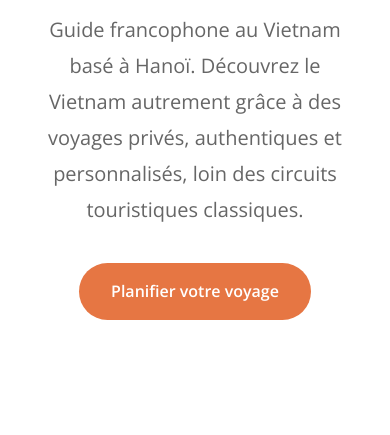
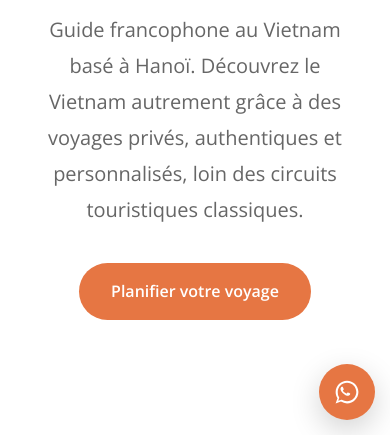
Before and after one commit to reonica/avecjo, a plain HTML site: page index.html in a window 390 px wide. Shown: the part 409-844 px from the top of the page. Drawn offline with nearby package versions, Linux system fonts and the light colour scheme.

Commit message:
Update index.html

```diff
--- a/index.html
+++ b/index.html
@@ -201,6 +201,63 @@ font-size:40px;
 
 }
 
+.floating-whatsapp{
+position:fixed;
+right:25px;
+bottom:25px;
+z-index:9999;
+
+display:flex;
+align-items:center;
+gap:10px;
+
+padding:14px 20px;
+
+background:var(--orange);
+color:white;
+
+text-decoration:none;
+font-weight:600;
+font-size:15px;
+
+border-radius:50px;
+
+box-shadow:0 10px 30px rgba(0,0,0,.18);
+
+transition:.3s ease;
+}
+
+.floating-whatsapp:hover{
+transform:translateY(-3px);
+background:var(--blue);
+}
+
+.floating-whatsapp svg{
+width:24px;
+height:24px;
+flex-shrink:0;
+}
+
+@media(max-width:768px){
+
+.floating-whatsapp{
+right:15px;
+bottom:15px;
+padding:14px;
+border-radius:50%;
+}
+
+.floating-whatsapp span{
+display:none;
+}
+
+.floating-whatsapp svg{
+width:28px;
+height:28px;
+}
+
+}
+
 </style>
 </head>
 
@@ -339,6 +396,22 @@ Disponibilité avant, pendant et après votre séjour pour vous garantir une exp
 
 </section>
 
+<!-- FLOATING WHATSAPP -->
+
+<a
+  href="https://wa.me/84916882795"
+  class="floating-whatsapp"
+  target="_blank"
+  aria-label="WhatsApp Joseph Hai"
+>
+  <svg viewBox="0 0 32 32" fill="currentColor">
+    <path d="M19.11 17.39c-.28-.14-1.63-.8-1.88-.89-.25-.09-.43-.14-.61.14-.18.28-.7.89-.86 1.08-.16.18-.32.21-.6.07-.28-.14-1.16-.43-2.21-1.37-.82-.73-1.37-1.63-1.53-1.91-.16-.28-.02-.43.12-.57.13-.13.28-.32.43-.48.14-.16.18-.28.28-.46.09-.18.05-.35-.02-.48-.07-.14-.61-1.48-.84-2.02-.22-.53-.44-.46-.61-.47h-.52c-.18 0-.48.07-.73.35s-.96.94-.96 2.29c0 1.35.98 2.65 1.12 2.83.14.18 1.92 2.93 4.65 4.11.65.28 1.15.44 1.54.56.65.21 1.24.18 1.71.11.52-.08 1.63-.67 1.86-1.31.23-.64.23-1.19.16-1.31-.07-.12-.25-.18-.53-.32z"/>
+    <path d="M16.03 3C8.85 3 3.03 8.82 3.03 16c0 2.53.72 4.99 2.09 7.12L3 29l6.08-2.08A12.9 12.9 0 0 0 16.03 29C23.2 29 29.03 23.18 29.03 16S23.2 3 16.03 3zm0 23.64c-2.11 0-4.18-.57-5.99-1.65l-.43-.25-3.61 1.24 1.18-3.52-.28-.46A10.57 10.57 0 0 1 5.4 16c0-5.86 4.77-10.63 10.63-10.63S26.66 10.14 26.66 16s-4.77 10.64-10.63 10.64z"/>
+  </svg>
+
+  <span>WhatsApp</span>
+</a>
+
 <section class="contact">
 
 <h2 class="section-title">Contact</h2>
@@ -369,7 +442,7 @@ goavecjo@gmail.com
 
 Site web :
 <a href="https://guidehanoi.com" target="_blank">
-www.guidehanoi.com
+Guide Francophone Vietnam
 </a>
 
 </div>
```
